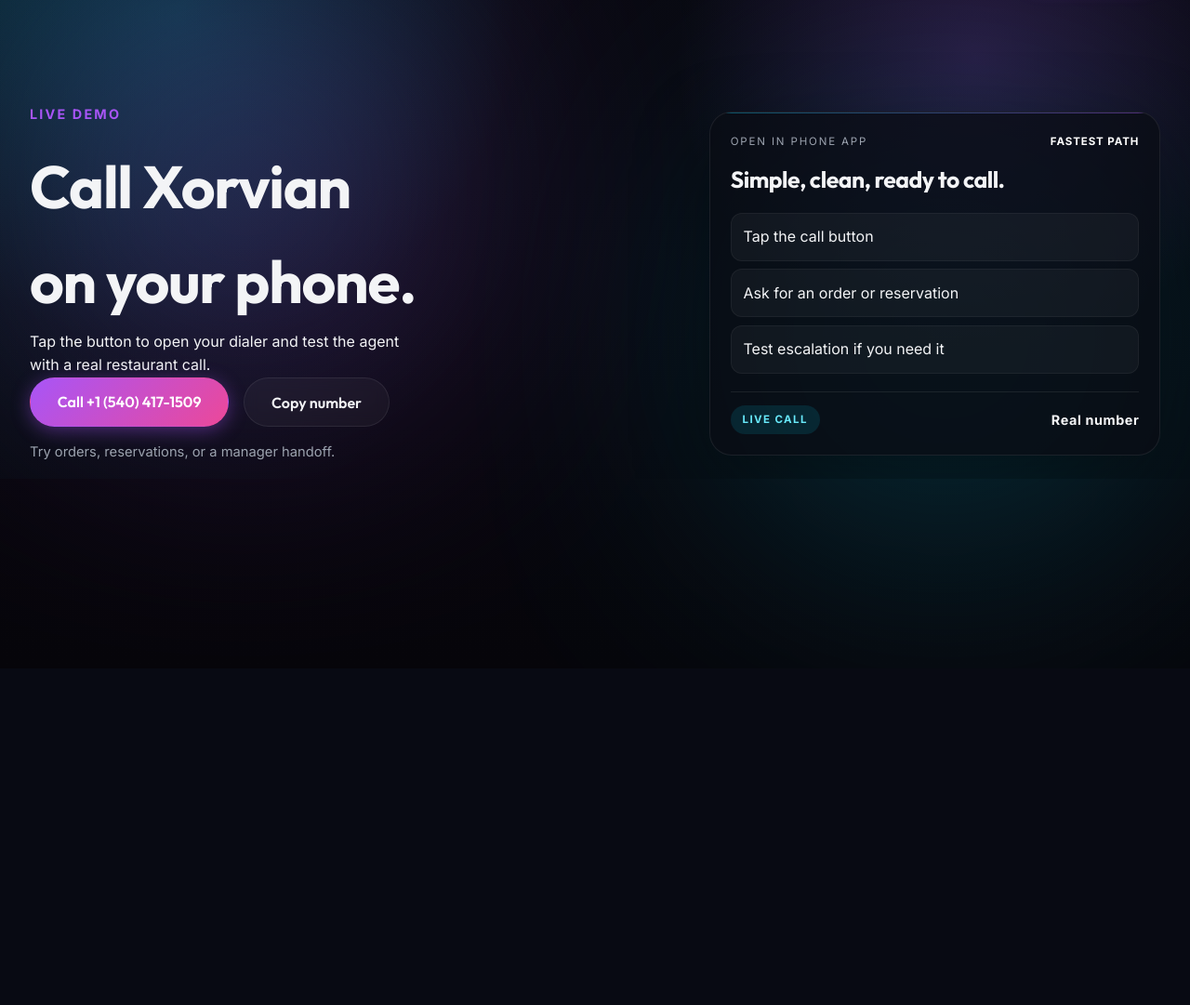
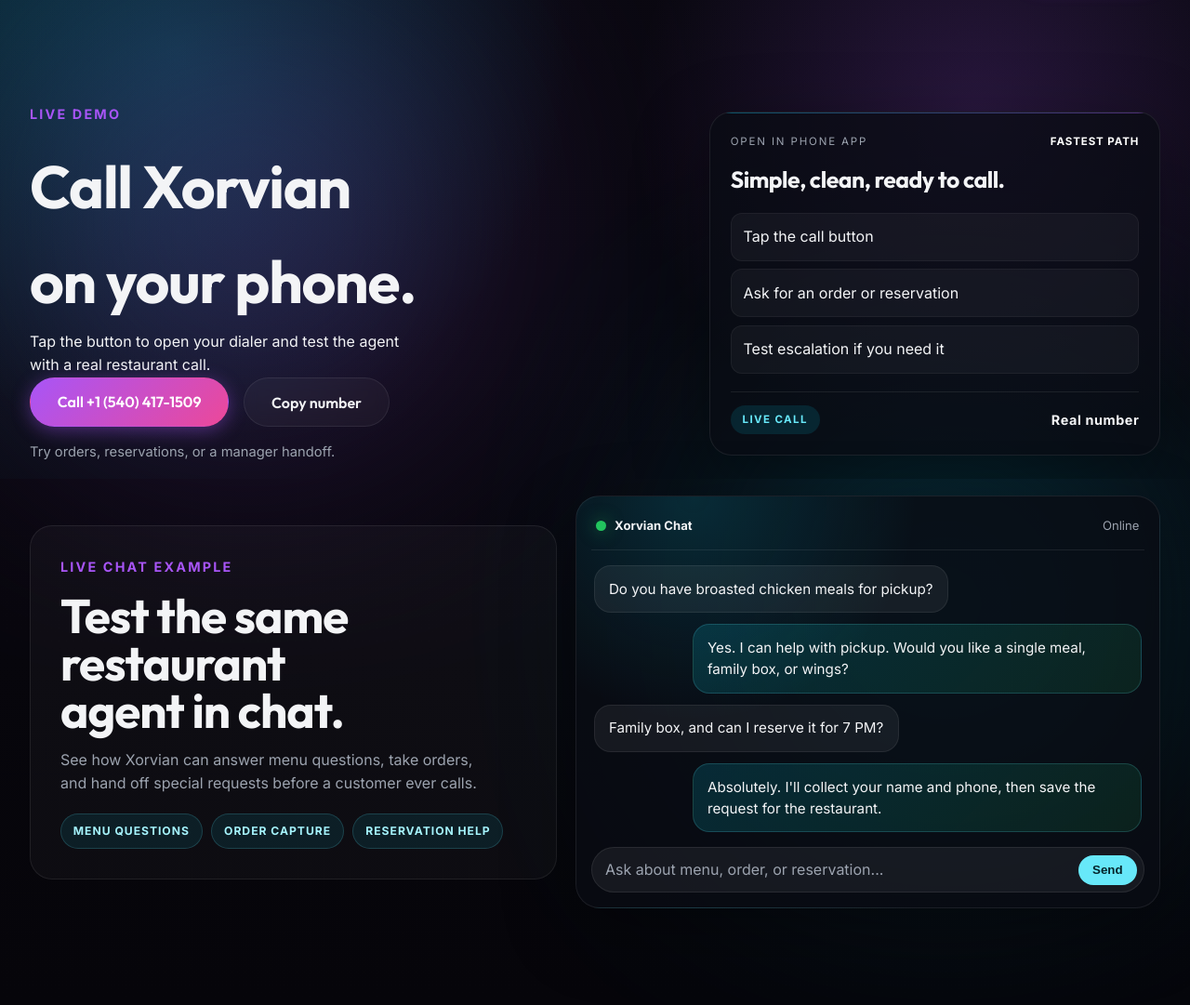
Before and after one commit to AppWizAli/xorvian, a PHP site: page /live-demo.html in a window 1280 px wide. Shown: the part 81-1162 px from the top of the page at 93% size. Before the commit the page ends 666 px from the top, so only its background shows below. Run offline with PHP 8.4, Linux system fonts and the light colour scheme.

Commit message:
Add live chat example to demo page

```diff
--- a/index.css
+++ b/index.css
@@ -3840,6 +3840,141 @@ body.demo-minimal-body .page-main {
   font-size: 0.9rem;
 }
 
+.live-chat-demo-section {
+  padding: 18px 0 40px;
+}
+
+.live-chat-demo-layout {
+  align-items: center;
+  display: grid;
+  gap: 1.25rem;
+  grid-template-columns: minmax(0, 0.9fr) minmax(300px, 1fr);
+}
+
+.live-chat-demo-copy {
+  background: rgba(255, 255, 255, 0.03);
+  border: 1px solid var(--border-glass);
+  border-radius: 24px;
+  padding: clamp(1.25rem, 3vw, 2rem);
+}
+
+.live-chat-demo-copy h2 {
+  font-size: clamp(2rem, 4vw, 3.25rem);
+  line-height: 1;
+  margin: 0.6rem 0 0.9rem;
+  max-width: 11ch;
+}
+
+.live-chat-demo-copy p {
+  color: var(--text-muted);
+  max-width: 46ch;
+}
+
+.chat-demo-tags {
+  display: flex;
+  flex-wrap: wrap;
+  gap: 0.6rem;
+  margin-top: 1.2rem;
+}
+
+.chat-demo-tags span {
+  background: rgba(6, 182, 212, 0.1);
+  border: 1px solid rgba(103, 232, 249, 0.18);
+  border-radius: 999px;
+  color: #a5f3fc;
+  font-size: 0.76rem;
+  font-weight: 800;
+  letter-spacing: 0.08em;
+  padding: 0.5rem 0.8rem;
+  text-transform: uppercase;
+}
+
+.live-chat-card {
+  background:
+    radial-gradient(circle at 20% 0%, rgba(6, 182, 212, 0.18), transparent 36%),
+    rgba(10, 12, 20, 0.78);
+  border: 1px solid rgba(255, 255, 255, 0.08);
+  border-radius: 26px;
+  box-shadow: 0 24px 80px rgba(0, 0, 0, 0.32);
+  overflow: hidden;
+  padding: 1rem;
+}
+
+.chat-card-topbar {
+  align-items: center;
+  border-bottom: 1px solid rgba(255, 255, 255, 0.08);
+  color: var(--text-muted);
+  display: flex;
+  font-size: 0.82rem;
+  justify-content: space-between;
+  padding: 0.35rem 0.35rem 0.9rem;
+}
+
+.chat-card-topbar div {
+  align-items: center;
+  color: var(--text-main);
+  display: flex;
+  gap: 0.55rem;
+}
+
+.chat-status-dot {
+  background: #22c55e;
+  border-radius: 999px;
+  box-shadow: 0 0 18px rgba(34, 197, 94, 0.55);
+  display: inline-flex;
+  height: 0.7rem;
+  width: 0.7rem;
+}
+
+.chat-thread {
+  display: grid;
+  gap: 0.75rem;
+  padding: 1rem 0.2rem;
+}
+
+.chat-bubble {
+  border-radius: 18px;
+  color: var(--text-main);
+  font-size: 0.95rem;
+  line-height: 1.55;
+  max-width: 82%;
+  padding: 0.8rem 0.95rem;
+}
+
+.chat-bubble-customer {
+  background: rgba(255, 255, 255, 0.06);
+  border: 1px solid rgba(255, 255, 255, 0.07);
+  justify-self: start;
+}
+
+.chat-bubble-agent {
+  background: linear-gradient(135deg, rgba(6, 182, 212, 0.18), rgba(34, 197, 94, 0.12));
+  border: 1px solid rgba(103, 232, 249, 0.18);
+  justify-self: end;
+}
+
+.chat-input-preview {
+  align-items: center;
+  background: rgba(255, 255, 255, 0.06);
+  border: 1px solid rgba(255, 255, 255, 0.08);
+  border-radius: 999px;
+  color: var(--text-muted);
+  display: flex;
+  gap: 0.75rem;
+  justify-content: space-between;
+  padding: 0.45rem 0.45rem 0.45rem 0.9rem;
+}
+
+.chat-input-preview button {
+  background: #67e8f9;
+  border: 0;
+  border-radius: 999px;
+  color: #05242a;
+  cursor: default;
+  font-weight: 900;
+  padding: 0.55rem 0.95rem;
+}
+
 @media (max-width: 1180px) {
   .live-demo-layout {
     grid-template-columns: 1fr;
@@ -3857,6 +3992,10 @@ body.demo-minimal-body .page-main {
 
   .live-demo-hero-layout-minimal {
     gap: 1rem;
+  }
+
+  .live-chat-demo-layout {
+    grid-template-columns: 1fr;
   }
 
   .demo-metric-strip,
@@ -3890,4 +4029,22 @@ body.demo-minimal-body .page-main {
   .live-demo-copy-minimal h1 {
     max-width: none;
   }
-}
+
+  .live-chat-demo-copy h2 {
+    max-width: none;
+  }
+
+  .chat-bubble {
+    max-width: 94%;
+  }
+
+  .chat-input-preview {
+    align-items: stretch;
+    border-radius: 20px;
+    flex-direction: column;
+  }
+
+  .chat-input-preview button {
+    width: 100%;
+  }
+}
--- a/live-demo.html
+++ b/live-demo.html
@@ -58,6 +58,53 @@
         </aside>
       </div>
     </section>
+
+    <section class="live-chat-demo-section" aria-labelledby="live-chat-demo-title">
+      <div class="container live-chat-demo-layout">
+        <div class="live-chat-demo-copy">
+          <span class="section-label">Live Chat Example</span>
+          <h2 id="live-chat-demo-title">Test the same restaurant agent in chat.</h2>
+          <p>
+            See how Xorvian can answer menu questions, take orders, and hand off special requests before a customer ever calls.
+          </p>
+          <div class="chat-demo-tags" aria-label="Example chat tasks">
+            <span>Menu questions</span>
+            <span>Order capture</span>
+            <span>Reservation help</span>
+          </div>
+        </div>
+
+        <aside class="live-chat-card" aria-label="Live chat conversation example">
+          <div class="chat-card-topbar">
+            <div>
+              <span class="chat-status-dot"></span>
+              <strong>Xorvian Chat</strong>
+            </div>
+            <span>Online</span>
+          </div>
+
+          <div class="chat-thread">
+            <div class="chat-bubble chat-bubble-customer">
+              Do you have broasted chicken meals for pickup?
+            </div>
+            <div class="chat-bubble chat-bubble-agent">
+              Yes. I can help with pickup. Would you like a single meal, family box, or wings?
+            </div>
+            <div class="chat-bubble chat-bubble-customer">
+              Family box, and can I reserve it for 7 PM?
+            </div>
+            <div class="chat-bubble chat-bubble-agent">
+              Absolutely. I'll collect your name and phone, then save the request for the restaurant.
+            </div>
+          </div>
+
+          <div class="chat-input-preview">
+            <span>Ask about menu, order, or reservation...</span>
+            <button type="button">Send</button>
+          </div>
+        </aside>
+      </div>
+    </section>
   </main>
 
   <script src="index.js"></script>
```
